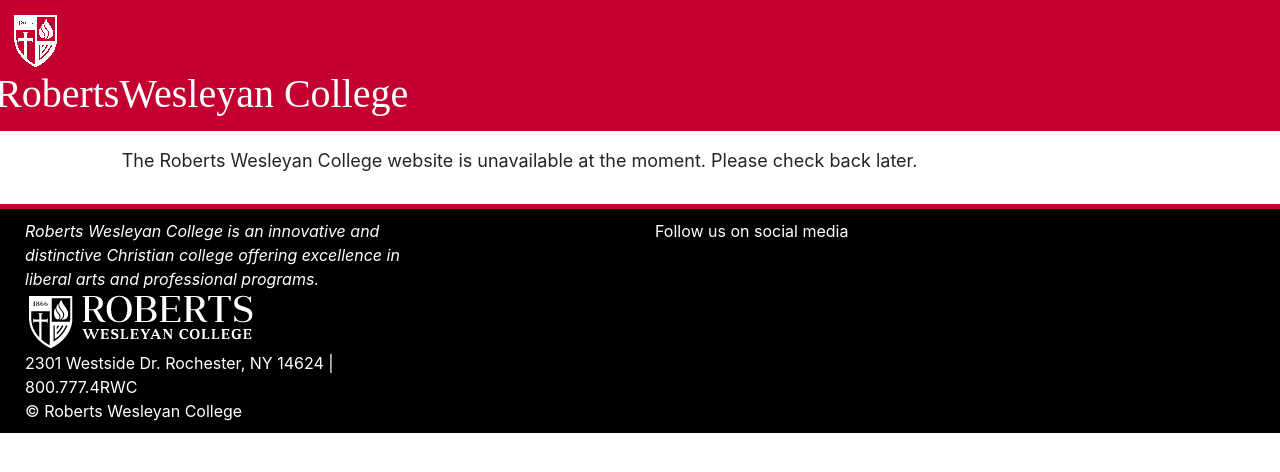
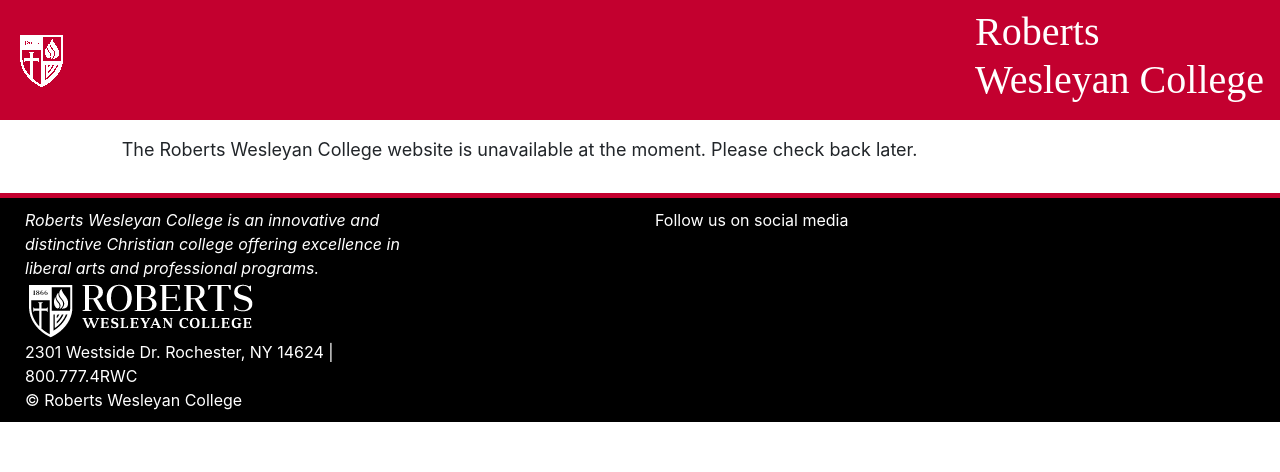
Before and after one commit to RobertsWesleyanCollege/RobertsWesleyanCollege.github.io, a plain HTML site: page index.html in a window 1280 px wide. Drawn offline with nearby package versions, Linux system fonts and the light colour scheme.

Commit message:
Update index.html

```diff
--- a/index.html
+++ b/index.html
@@ -3,7 +3,7 @@
 <head lang="en">
 	<title>Roberts Wesleyan College</title>
 	<meta name="viewport" content="width=device-width, initial-scale=1.0" />
-	<link rel="stylesheet" href="https://stackpath.bootstrapcdn.com/bootstrap/4.3.1/css/bootstrap.min.css" integrity="sha384-ggOyR0iXCbMQv3Xipma34MD+dH/1fQ784/j6cY/iJTQUOhcWr7x9JvoRxT2MZw1T" crossorigin="anonymous" />
+	<link rel="stylesheet" href="https://cdn.jsdelivr.net/npm/bootstrap@4.6.0/dist/css/bootstrap.min.css" integrity="sha384-B0vP5xmATw1+K9KRQjQERJvTumQW0nPEzvF6L/Z6nronJ3oUOFUFpCjEUQouq2+l" crossorigin="anonymous">
 	<style>
 		header{background:#c3002f; color:#fff; font-family:serif; padding:10px 10px 5px 10px;}
 		body p {margin-bottom: 30px; font-size: 18px;}
@@ -13,9 +13,9 @@
 	</style>
 </head>
 <body>
-	<header>
-		<img src="shield_white.png" alt="Roberts Wesleyan Shield"/>
-		<h1 class="row">
+	<header class="navbar">
+		<a href="/" class="navbar-brand mr-0 mr-md-2"><img src="shield_white.png" alt="Roberts Wesleyan Shield"/></a>
+		<h1>
 			Roberts
 			<br />
 			<span>Wesleyan College</span>
```
